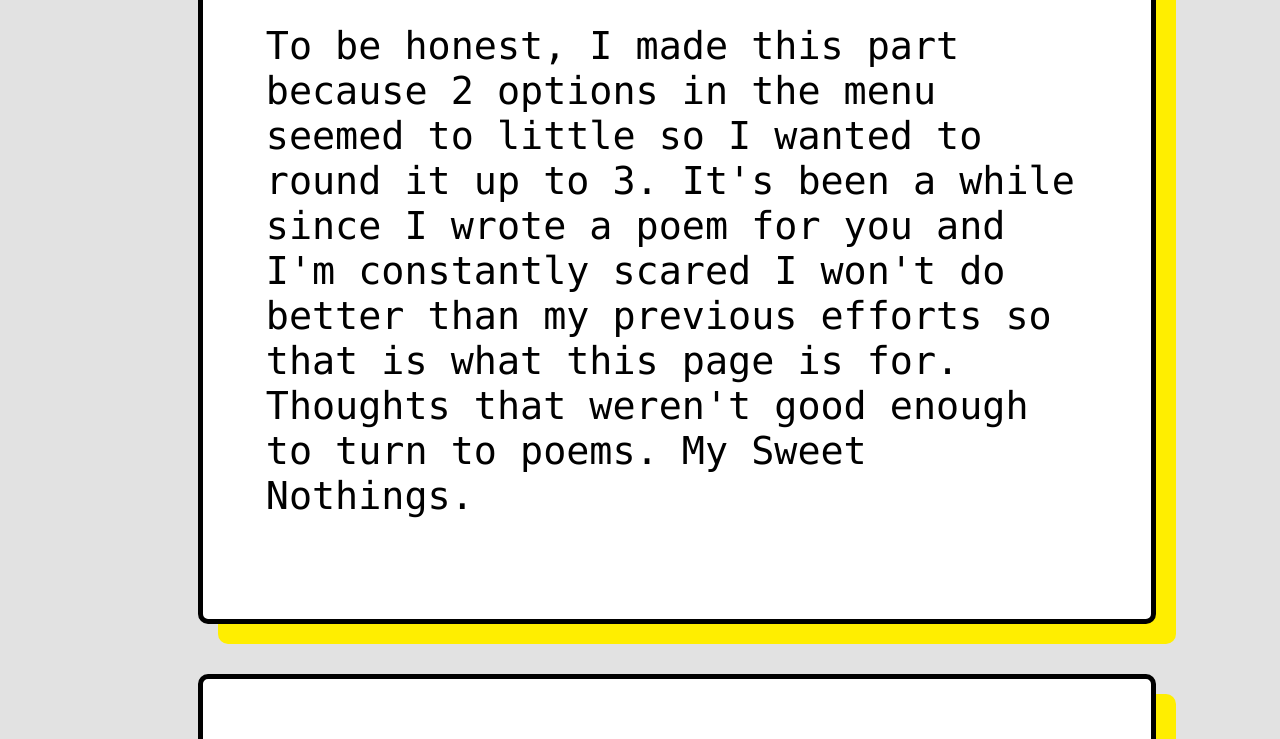
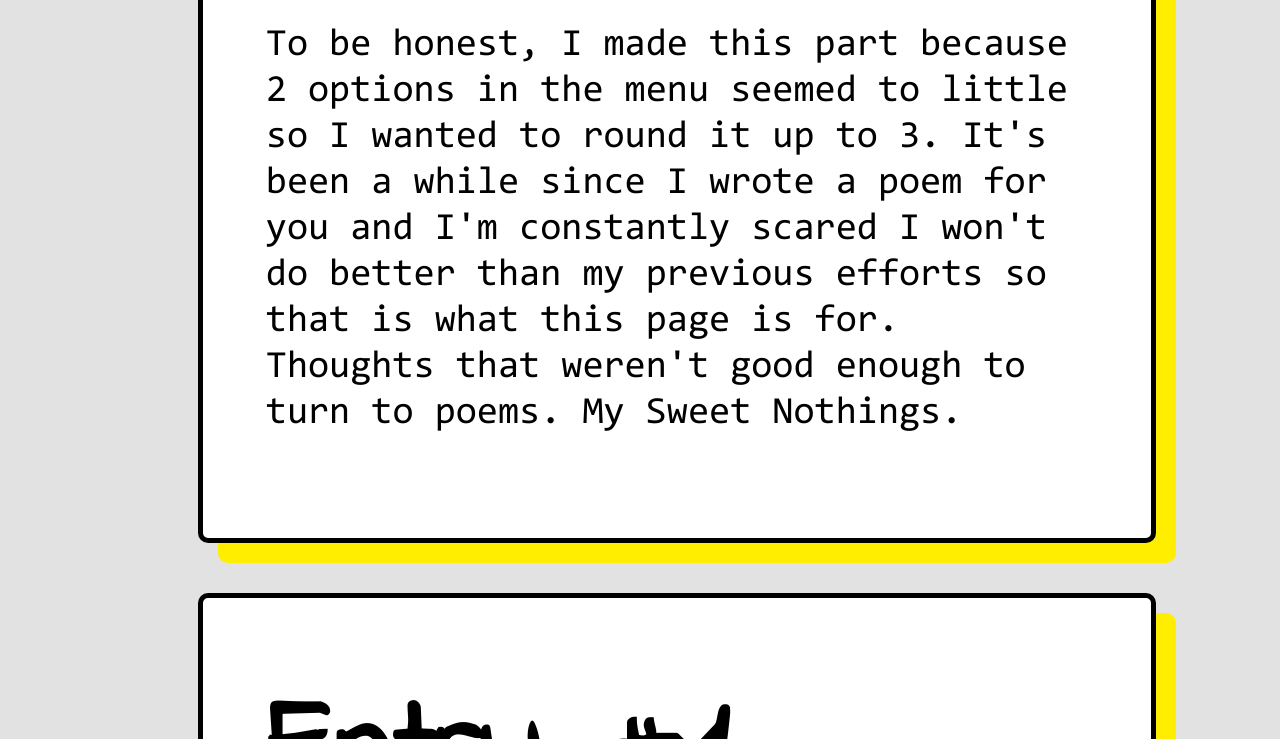
Before and after one commit to richlim16/hbd, a plain HTML site: page letters.html in a window 1280 px wide. Shown: the part 720-1459 px from the top of the page. Drawn offline with Linux system fonts and the light colour scheme.

Commit message:
added consolas to fonts.css

```diff
--- a/fonts.css
+++ b/fonts.css
@@ -14,3 +14,7 @@
     font-family: RockSalt;
     src: url('fonts/RockSalt.ttf');
 }
+@font-face{
+    font-family: Consolas;
+    src: url('fonts/Consolas.ttf');
+}
```
